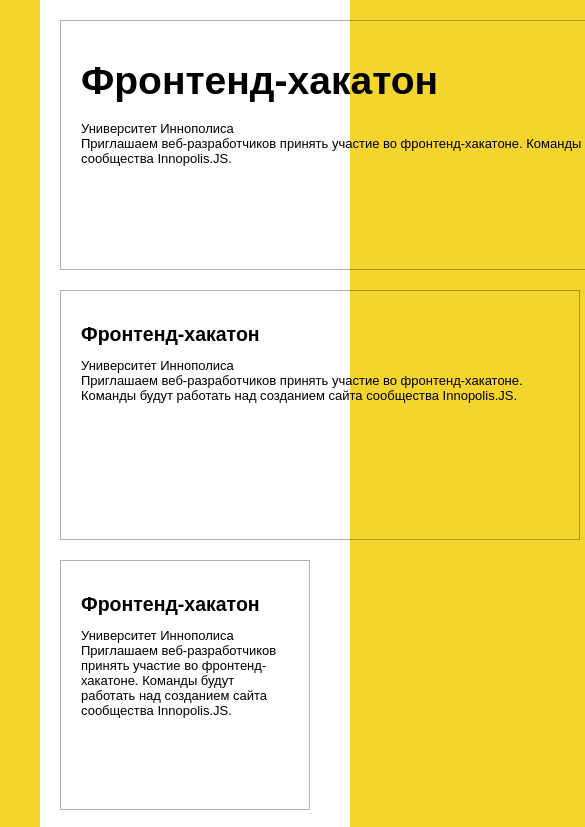
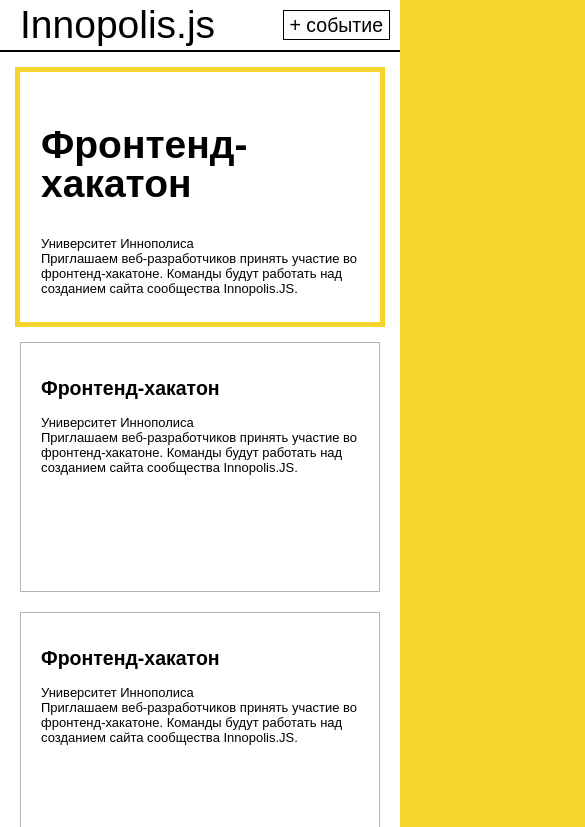
Before and after one commit to innojs/web, a website built with webpack: page index.html in a window 390 px wide. Shown: the top 827 px of the page, 585 px wide, since content can reach past the window. Built offline with nearby package versions, Linux system fonts and the light colour scheme.

Commit message:
mobile layout

```diff
--- a/index.html
+++ b/index.html
@@ -3,13 +3,17 @@
 <head>
     <meta charset="utf-8">
     <meta http-equiv="X-UA-Compatible" content="IE=edge">
-    <meta name="viewport" content="width=device-width">
+    <meta name="viewport" content="width=device-width, initial-scale=1">
     <title>InnopolisJS</title>
     <script src="/build/index.js"></script>
 </head>
 <body class="page">
     <div class="layout">
-        <div class="header"></div>
+        <div class="header">
+            <div class="header__title">Innopolis.js</div>
+            <button class="header__add-event">Добавить событие</button>
+            <button class="header__add-event header__add-event_small">+ событие</button>
+        </div>
         <div class="feed clearfix">
             <div class="event event_now">
                 <h2 class="event__title">Фронтенд-хакатон</h2>
--- a/src/blocks/event/event.styl
+++ b/src/blocks/event/event.styl
@@ -20,3 +20,24 @@
 
     &_outdated
         color: rgba(0,0,0,0.5)
+
+@media screen and (max-width: 640px)
+    .event
+        width: 100%
+
+        &_now
+            outline: 5px solid #f3d52e
+            border: 1px solid transparent
+
+        &__title
+            line-height: 1
+
+@media screen and (min-width: 641px) and (max-width: 1024px)
+    .event
+        &_now
+            width: auto
+            outline: 5px solid #f3d52e
+            border: 1px solid transparent
+
+        &__title
+            line-height: 1
--- a/src/blocks/feed/feed.styl
+++ b/src/blocks/feed/feed.styl
@@ -1,3 +1,7 @@
 .feed
     background: #fff
     padding: 20px 0 0 20px
+
+@media screen and (max-width: 640px)
+    .feed
+        padding: 20px
--- /dev/null
+++ b/src/blocks/header/header.styl
@@ -0,0 +1,29 @@
+.header
+    height: 50px;
+    background: white;
+    border-bottom: 2px solid black;
+
+    &__title
+        font-size: 300%;
+        line-height: 50px;
+        padding: 0 20px;
+        float: left;
+
+    &__add-event
+        border: 1px solid black;
+        background: white;
+        font-size: 150%;
+        height: 30px;
+        margin: 10px;
+        box-sizing: border-box;
+        float: right;
+
+        &_small
+            display: none;
+
+@media screen and (max-width: 640px)
+    .header__add-event
+        display: none;
+
+        &_small
+            display: block;
--- a/src/layout.styl
+++ b/src/layout.styl
@@ -6,6 +6,7 @@
     color: #000
 
     font: 13px/15px Arial, sans-serif
+    min-width: 400px
 
 .layout
     max-width: 830px
@@ -16,3 +17,10 @@
     clear: both
 
     content: ''
+
+@media screen and (max-width: 640px)
+    .page
+        padding: 0
+
+    .layout
+        width: 100%
--- a/src/main.js
+++ b/src/main.js
@@ -1,4 +1,5 @@
 require('./layout.styl');
 require('./blocks/feed/feed.styl');
 require('./blocks/event/event.styl');
+require('./blocks/header/header.styl');
 require('./events.js');
```
